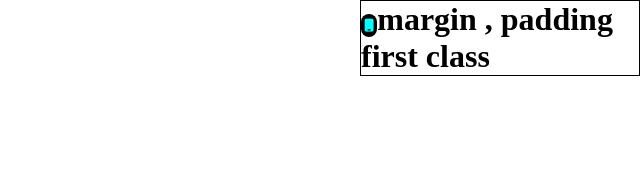
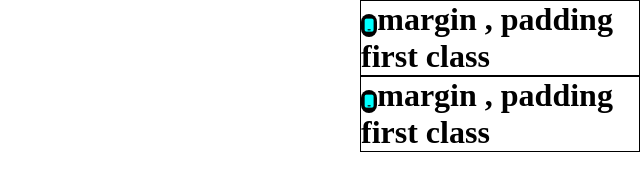
Before and after one commit to smartsusee/flipkart, a plain HTML site: page index.html in a window 1280 px wide. Shown: the whole page, without its empty margins (640-1280 px from the left). Drawn offline with Linux system fonts and the light colour scheme.

Commit message:
create a new H1 Element

```diff
--- a/index.html
+++ b/index.html
@@ -15,5 +15,6 @@
   </head>
   <body>
     <h1><i class="fa-solid fa-mobile icon"></i>margin , padding first class</h1>
+    <h1><i class="fa-solid fa-mobile icon"></i>margin , padding first class</h1>
   </body>
 </html>
```
